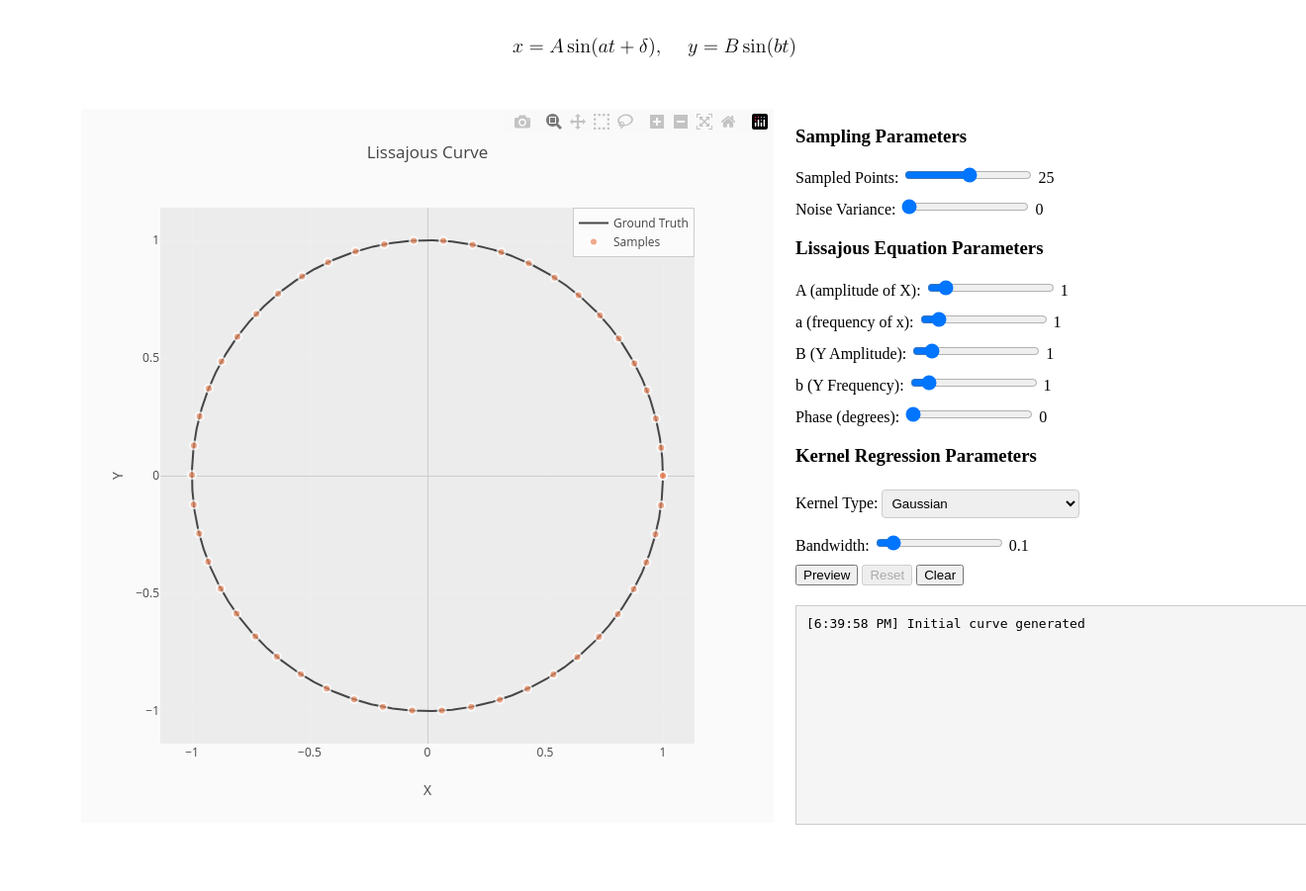
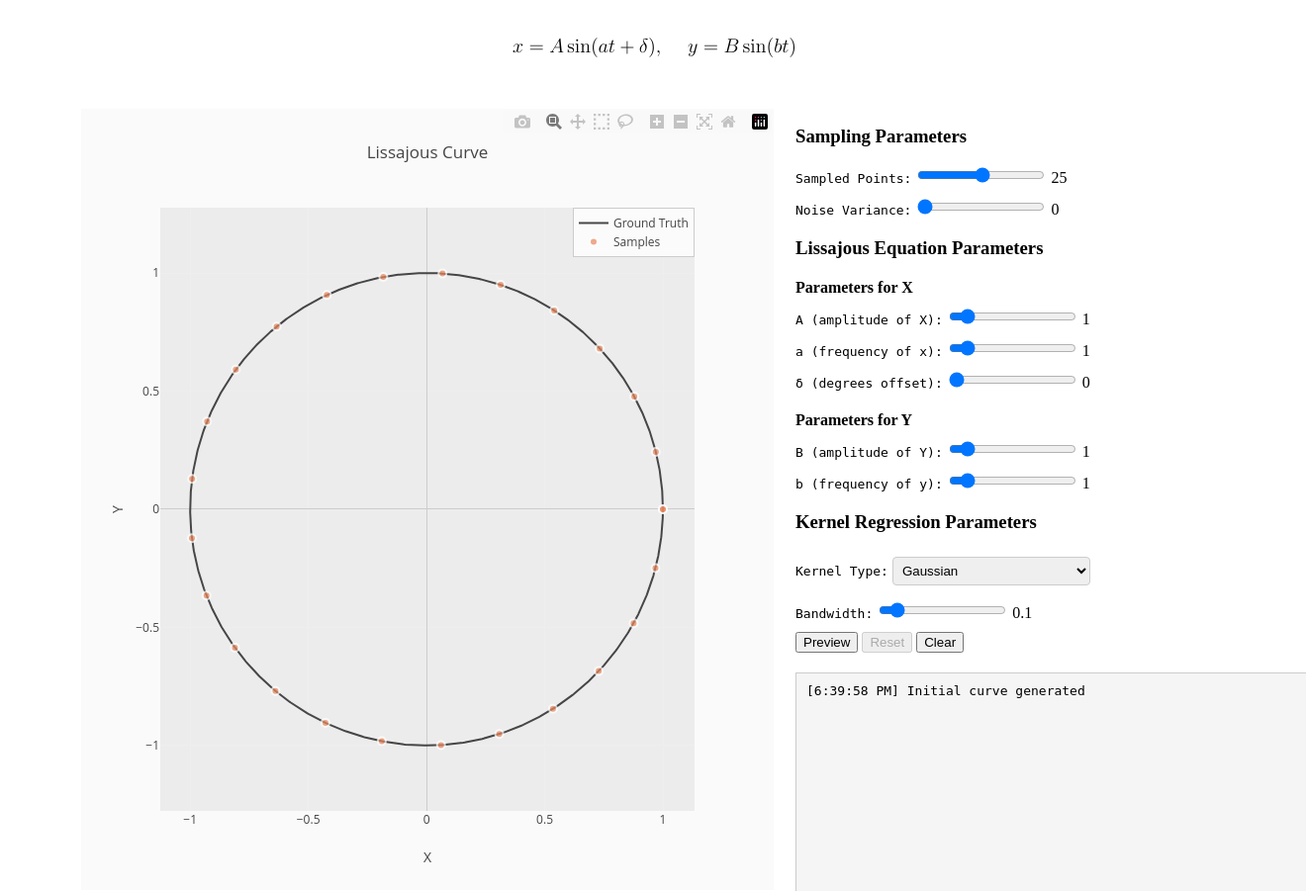
Before and after one commit to D-Vaillant/compstats-final, a Flask app: page / in a window 1320 px wide. Shown: the top 901 px of the page at 99% size. Before the commit the page ends 834 px from the top, so only its background shows below. Run offline with Flask 3, Linux system fonts and the light colour scheme; some libraries are stand-ins or nearby versions.

Commit message:
Aesthetic changes.

```diff
--- a/static/css/styles.css
+++ b/static/css/styles.css
@@ -50,3 +50,11 @@ select.form-control {
     border-radius: 4px;
     width: 200px;
 }
+
+h4 {
+    margin: 20px 0px 0px 0px;
+}
+
+label {
+    font-family: monospace;
+}
--- a/templates/index.html
+++ b/templates/index.html
@@ -14,15 +14,16 @@
                 <h3>Sampling Parameters</h3>
                 <div class="parameter">
                     <label for="n_sampled">Sampled Points:</label>
-                    <input type="range" id="n_sampled" min="1" max="100">
+                    <input type="range" id="n_sampled" min="1" max="50">
                     <span id="n_sampledValue">25</span>
                 </div>
                 <div class="parameter">
                     <label for="noise">Noise Variance:</label>
-                    <input type="range", id="gauss_noise" min="0" max="0.05" value="0" step="0.001">
+                    <input type="range", id="gauss_noise" min="0" max="1" value="0" step="0.01">
                     <span id="noiseValue">0</span>
                 </div>
                 <h3>Lissajous Equation Parameters</h3>
+                <h4>Parameters for X</h4>
                 <div class="parameter">
                     <label for="A">A (amplitude of X):</label>
                     <input type="range" id="A" min="0" max="10" value="1" step="0.1">
@@ -34,19 +35,20 @@
                     <span id="aValue">1</span>
                 </div>
                 <div class="parameter">
-                    <label for="B">B (Y Amplitude):</label>
+                    <label for="phase">δ  (degrees offset):</label>
+                    <input type="range" id="phase" min="0" max="360" value="0">
+                    <span id="phaseValue">0</span>
+                </div>
+                <h4>Parameters for Y</h4>
+                <div class="parameter">
+                    <label for="B">B (amplitude of Y):</label>
                     <input type="range" id="B" min="0" max="10" value="1" step="0.1">
                     <span id="BValue">1</span>
                 </div>
                 <div class="parameter">
-                    <label for="b">b (Y Frequency):</label>
+                    <label for="b">b (frequency of y):</label>
                     <input type="range" id="b" min="0" max="10" value="1" step="0.1">
                     <span id="bValue">1</span>
-                </div>
-                <div class="parameter">
-                    <label for="phase">Phase (degrees):</label>
-                    <input type="range" id="phase" min="0" max="360" value="0">
-                    <span id="phaseValue">0</span>
                 </div>
                 <h3>Kernel Regression Parameters</h3>
                 <div class="parameter">
```
